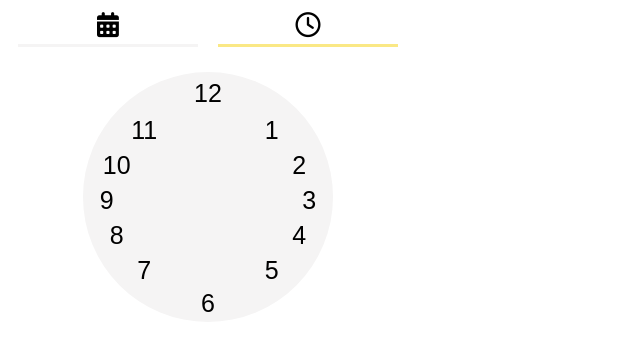
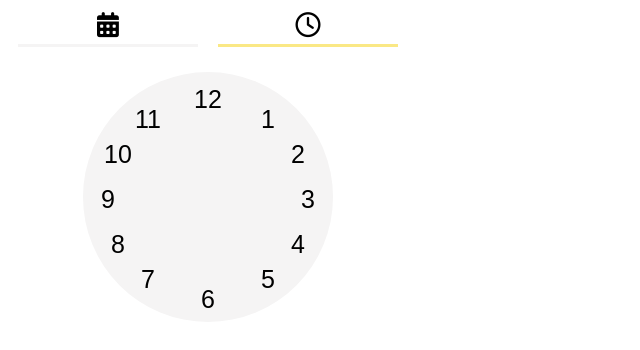
Before and after one commit to ccantoran/Calender, a plain HTML site: page index.html in a window 1280 px wide. Both pictures are taken after a click on the button 308 px from the left and 137 px from the top of the page. Shown: the part 110-460 px from the top of the page, without its empty margins (0-640 px from the left). Drawn offline with Linux system fonts and the light colour scheme.

Commit message:
just need to refactor

```diff
--- a/index.html
+++ b/index.html
@@ -74,62 +74,35 @@
 			<!-- <button onclick="timeStr()">submit</button> -->
 			<div class="clock clockHour">
 				<div class="clockParts test1">
-					<div class="pos-center">
-						<button value="12" onclick="getTimeHour(12)" class="firstNum">12</button>
-					</div>
-					<div class="pos-second">
-						<button onclick="getTimeHour(11)">11</button>
-						<button onclick="getTimeHour(1)" class="secondNum">1</button>
-					</div>
-					<div class="pos-third">
-						<button onclick="getTimeHour(10)">10</button>
-						<button onclick="getTimeHour(2)">2</button>
-					</div>
-					<div class="pos-fourth">
-						<button onclick="getTimeHour(9)">9</button>
-						<button onclick="getTimeHour(3)">3</button>
-					</div>
-					<div class="pos-third">
-						<button onclick="getTimeHour(8)">8</button>
-						<button onclick="getTimeHour(4)">4</button>
-					</div>
-					<div class="pos-second">
-						<button onclick="getTimeHour(7)">7</button>
-						<button onclick="getTimeHour(5)">5</button>
-					</div>
-					<div class="pos-center">
-						<button value="11" onclick="getTimeHour(6)">6</button>
-					</div>
+					<button onclick="getTimeHour(1)" class="number1">1</button>
+					<button onclick="getTimeHour(2)" class="number2">2</button>
+					<button onclick="getTimeHour(3)" class="number3">3</button>
+					<button onclick="getTimeHour(4)" class="number4">4</button>
+					<button onclick="getTimeHour(5)" class="number5">5</button>
+					<button onclick="getTimeHour(6)" class="number6">6</button>
+					<button onclick="getTimeHour(7)" class="number7">7</button>
+					<button onclick="getTimeHour(8)" class="number8">8</button>
+					<button onclick="getTimeHour(9)" class="number9">9</button>
+					<button onclick="getTimeHour(10)" class="number10">10</button>
+					<button onclick="getTimeHour(11)" class="number11">11</button>
+					<button onclick="getTimeHour(12)" class="number12">12</button>
 				</div>
 			</div>
 			<div class="clock clockMin">
 				<div class="clockParts">
-					<div class="pos-center">
-						<button value="12" onclick="getTimeMin(0)">0</button>
-					</div>
-					<div class="pos-second">
-						<button onclick="getTimeMin(55)">55</button>
-						<button onclick="getTimeMin(5)">5</button>
-					</div>
-					<div class="pos-third">
-						<button onclick="getTimeMin(50)">50</button>
-						<button onclick="getTimeMin(10)">10</button>
-					</div>
-					<div class="pos-fourth">
-						<button onclick="getTimeMin(45)">45</button>
-						<button onclick="getTimeMin(15)">15</button>
-					</div>
-					<div class="pos-third">
-						<button onclick="getTimeMin(40)">40</button>
-						<button onclick="getTimeMin(20)">20</button>
-					</div>
-					<div class="pos-second">
-						<button onclick="getTimeMin(35)">35</button>
-						<button onclick="getTimeMin(25)">25</button>
-					</div>
-					<div class="pos-center">
-						<button value="11" onclick="getTimeMin(30)">30</button>
-					</div>
+					<button onclick="getTimeMin(0)" class="number12">0</button>
+					<button onclick="getTimeMin(5)" class="number1">5</button>
+					<button onclick="getTimeMin(10)" class="number2">10</button>
+					<button onclick="getTimeMin(15)" class="number3">15</button>
+					<button onclick="getTimeMin(20)" class="number4">20</button>
+					<button onclick="getTimeMin(25)" class="number5">25</button>
+					<button onclick="getTimeMin(30)" class="number6">30</button>
+					<button onclick="getTimeMin(35)" class="number7">35</button>
+					<button onclick="getTimeMin(40)" class="number8">40</button>
+					<button onclick="getTimeMin(45)" class="number9">45</button>
+					<button onclick="getTimeMin(50)" class="number10">50</button>
+					<button onclick="getTimeMin(55)" class="number11">55</button>
+
 				</div>
 			</div>
 
@@ -201,7 +174,11 @@
 		.selectedDay, .headerYear{
 			padding-left:5px;
 		}
-
+		.timeOutcome{
+			display: flex;
+			width:fit-content;
+			font-size: 40px;
+		}
 
 		.forwardArrow, .backArrow, .calenderIcon, .timeIcon {
 			background-color: white;
@@ -293,8 +270,6 @@
 
 
 
-
-
 /* Clock Styling */
 		.time{
 			display: flex;
@@ -317,14 +292,13 @@
 		.clockParts{
 			height:100%;
 			width:100%;
-			position: absolute;
-			margin-top:6px;
-			display: flex;
-			flex-direction: column;
-			align-items: center;
-			justify-self: space-around;
+			position: relative;
 		}
-		.clockParts>div>button{
+
+		.clockParts>button{
+			position:absolute;
+			top:45%;
+			left:43%;
 			border-radius: 15px;
 			border:none;
 			background:none;
@@ -334,39 +308,24 @@
 			width: 35px;
 			height:30px;
 		}
-		.clockParts>div{
-			height:14%;
-		}
-		.pos-center{
-			display: flex;
-			justify-content: center;
-			position: relative;
-			width: 100%;
-		}
-		.pos-second, .pos-third, .pos-fourth{
-			display: flex;
-			justify-content: space-between;
-			align-items: center;
-		}
-		.pos-second{
-			width:65%;
-		}
-		.pos-third{
-			width: 87%;
-		}
-		.pos-fourth{
-			width: 95%;
-		}
-		.timeOutcome{
-			display: flex;
-			width:fit-content;
-			font-size: 40px;
-		}
+
+		.number12{transform: translate(0, -100px);}
+		.number1{transform: translate(60px, -80px);}
+		.number2{transform: translate(90px, -45px);}
+		.number3{transform: translate(100px, 0);}
+		.number4{transform: translate(90px, 45px);}
+		.number5{transform: translate(60px,80px);}
+		.number6{transform: translate(0,100px);}
+		.number7{transform: translate(-60px, 80px);}
+		.number8{transform:translate(-90px, 45px)}
+		.number9{transform: translate(-100px, 0);}
+		.number10{transform: translate(-90px, -45px);}
+		.number11{transform: translate(-60px, -80px);}
+
 
 
 		/* Slider styling */
 		.switch {
-		/* border:pink solid; */
 		position: relative;
 		display: inline-block;
 		width: 60px;
```
